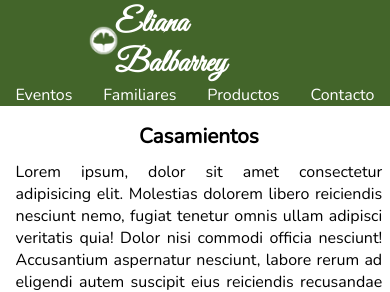
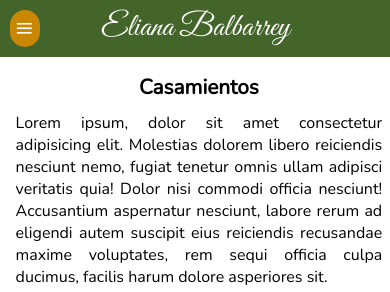
Before and after one commit to tom-p-g/ElianaBalbarrey_TomasPerez, a plain HTML site: page pages/eventos.html in a window 390 px wide. Shown: the top 292 px of the page. Drawn offline with nearby package versions, Linux system fonts and the light colour scheme.

Commit message:
Completando proyecto para segunda entrega, sin bootstrap

```diff
--- a/css/style.css
+++ b/css/style.css
@@ -58,13 +58,13 @@ header a:hover {
 
 /*NAV*/
 
-nav ul {
+.menu {
     list-style: none;
     display: flex;
     justify-content: space-around;
 }
 
-nav ul li a {
+.menu a {
     text-decoration: none;
     color: white;
     font-family: 'Nunito';
@@ -80,6 +80,14 @@ nav ul li a {
     grid-area: main;
     display: flex;
     flex-direction: column;
+}
+
+label, #check {
+    display:none
+}
+
+#indexMenu {
+    display: none;
 }
 
 /*GENERAL*/
@@ -282,14 +290,80 @@ footer {
 
 /*QUERIES*/
 @media screen and (max-width:768px) {
-    .encabezado {
+
+    .encabezado_index {
+        display: none;
+
+
+    }
+    header,header a {
+        display: none;
+    }
+    .encabezado_menu {
+        width: 100vw;
+        display: grid;
+        grid-template-areas: "col1  col2"
+                            "row2 row2 ";
+        grid-template-columns: 1fr 9fr;
+        align-items: center;
+    }
+
+    .mostrar-menu {
+        /* Mostrar "hamburguesa" más grande y con diferente cursor */
+        font-size: 2em;
+        display: inline-block;
+        cursor: pointer;
+        color: white;
+        width: auto;
+        background: #c98703;
+        height: auto;
+        width: 30px;
+        grid-area: col1;
+        padding-left: 5px;
+        border-radius: 0.5em;
+        margin-left: 10px;
+    }
+    .menu {
+        /* Evitar barra de desplazamiento en documento */
+        display: none;
+    }
+    .menu a {
+        font-size: medium;
+        padding: 0.5vh;
+    }
+    #check {
+        /* El checkbox debe estar oculto */
+        display: none;
+    }
+    #check:checked ~ .menu {
         display: flex;
         flex-direction: column;
+        text-align: center;
+        grid-area: row2;
+        justify-content: center;
+        align-items: center;
+
+    }
+    #indexMenu {
+        display: flex;
+        font-family: 'Great Vibes';
+
+        text-align: center;
+        grid-area: col2;
+
+        justify-content: center;
+        margin-top: 1vh;
+        margin-bottom: 1vh;
+        padding-right: 10vw;
+    }
+    #indexMenu a{
+        text-decoration: none;
+        color: white;
+        font-size: 2em;
+
     }
 
-    nav ul li a {
-        font-size: 1.4em;
-    }
+
 
     fieldset {
         display: flex;
@@ -301,13 +375,8 @@ footer {
         width: 80vw;
     }
 
-    .encabezado_index {
-        width: 50vw;
-    }
 
-    .encabezado_menu {
-        width: 100vw;
-    }
+
 
     #sobremiTxt {
         font-size: 1em;
--- a/pages/eventos.html
+++ b/pages/eventos.html
@@ -13,19 +13,27 @@
 <body>
     <div class="encabezado" data-aos="fade-right">
         <header class="encabezado_index">
-            <a data-aos="flip-left" data-aos-duration="3000" href="../index.html"><img src="../img/logo-eli.png" alt="Logo" class="logo"></a>
-            <a href="../index.html">
+            <a data-aos="flip-left" data-aos-duration="3000" href="./index.html"><img src="../img/logo-eli.png"
+                    alt="Logo" class="logo"></a>
+            <a href="./index.html">
                 <h1 data-aos="flip-right" data-aos-duration="3000">Eliana Balbarrey</h1>
             </a>
 
         </header>
         <nav class="encabezado_menu">
-            <ul>
-                <li><a class="encabezado_menu_botones" href="../pages/eventos.html">Eventos</a></li>
-                <li><a class="encabezado_menu_botones" href="../pages/familiares.html">Familiares</a></li>
-                <li><a class="encabezado_menu_botones" href="../pages/productos.html">Productos</a></li>
-                <li><a class="encabezado_menu_botones" href="../pages/contacto.html">Contacto</a></li>
-            </ul>
+            <label for="check" class="mostrar-menu" title="Menú">
+                &#8801
+              </label>
+              <input type="checkbox" id="check">
+                <div id="indexMenu"><a  class="encabezado_menu_botones" href="../index.html">Eliana Balbarrey</a></div>
+            <div class="menu">
+
+                    <a class="encabezado_menu_botones" href="./eventos.html">Eventos</a>
+                    <a class="encabezado_menu_botones" href="./familiares.html">Familiares</a>
+                    <a class="encabezado_menu_botones" href="./productos.html">Productos</a>
+                    <a class="encabezado_menu_botones" href="./contacto.html">Contacto</a>
+
+            </div>
         </nav>
     </div>
     <main class="main__secciones">
```
Also changed, not shown: index.html (+20 -10 lines), pages/contacto.html (+16 -8 lines), pages/familiares.html (+16 -8 lines), pages/productos.html (+16 -8 lines).
